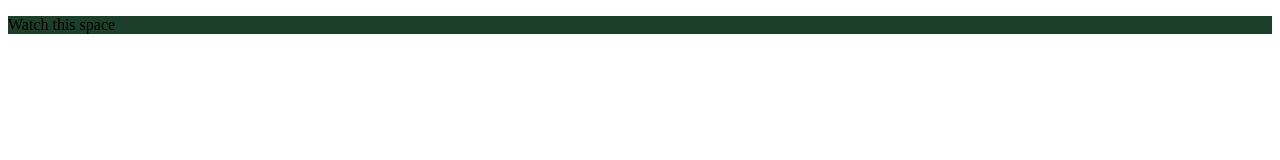
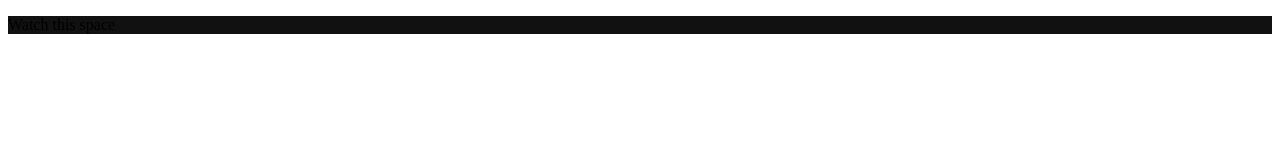
Before and after one commit to camilleflambert/walden, a plain HTML site: page index.html in a window 1280 px wide. Drawn offline with Linux system fonts and the light colour scheme.

Commit message:
tweak index

```diff
--- a/index.html
+++ b/index.html
@@ -1,5 +1,5 @@
 <!DOCTYPE html>
 <body>
-<p style="background-color: #1c3f2a">Watch this space</p>
+<p style="background-color: #111111">Watch this space</p>
 </body>
 </html>
```
